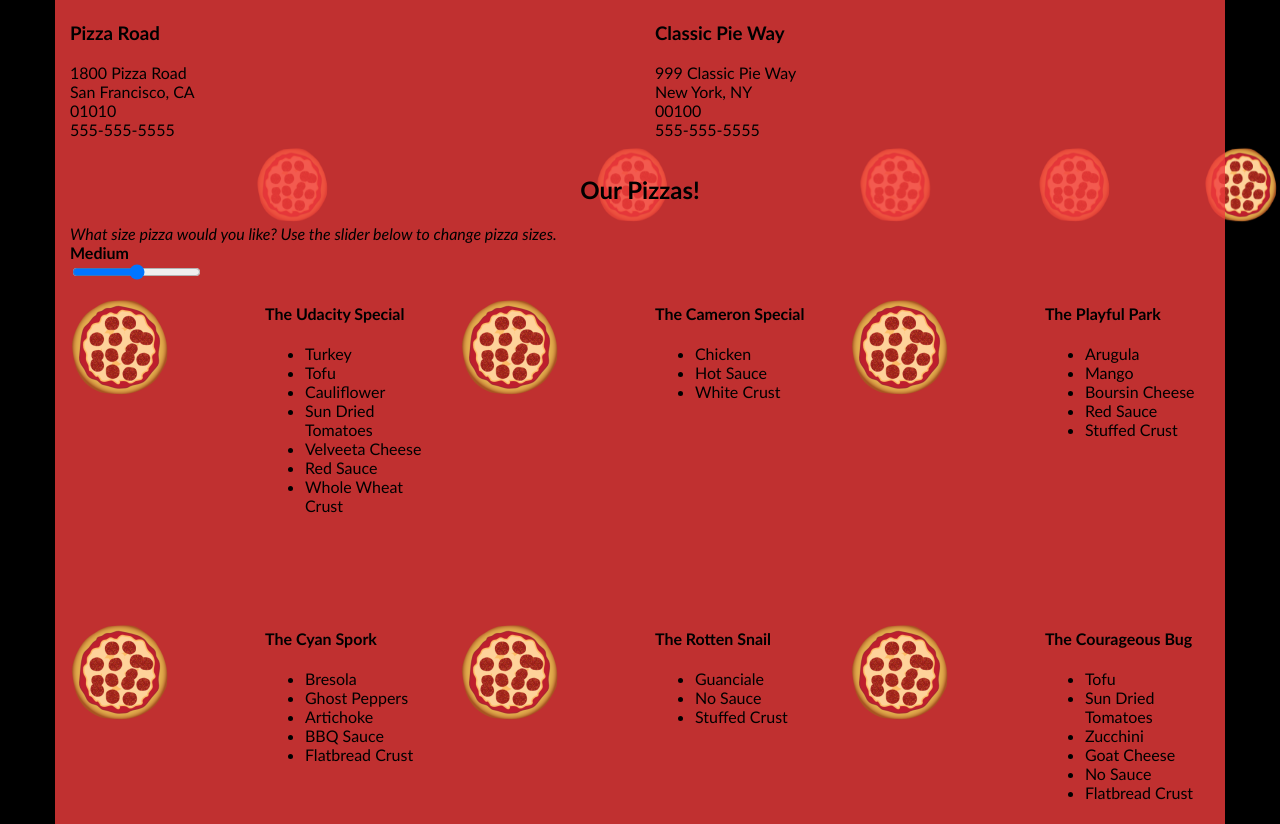
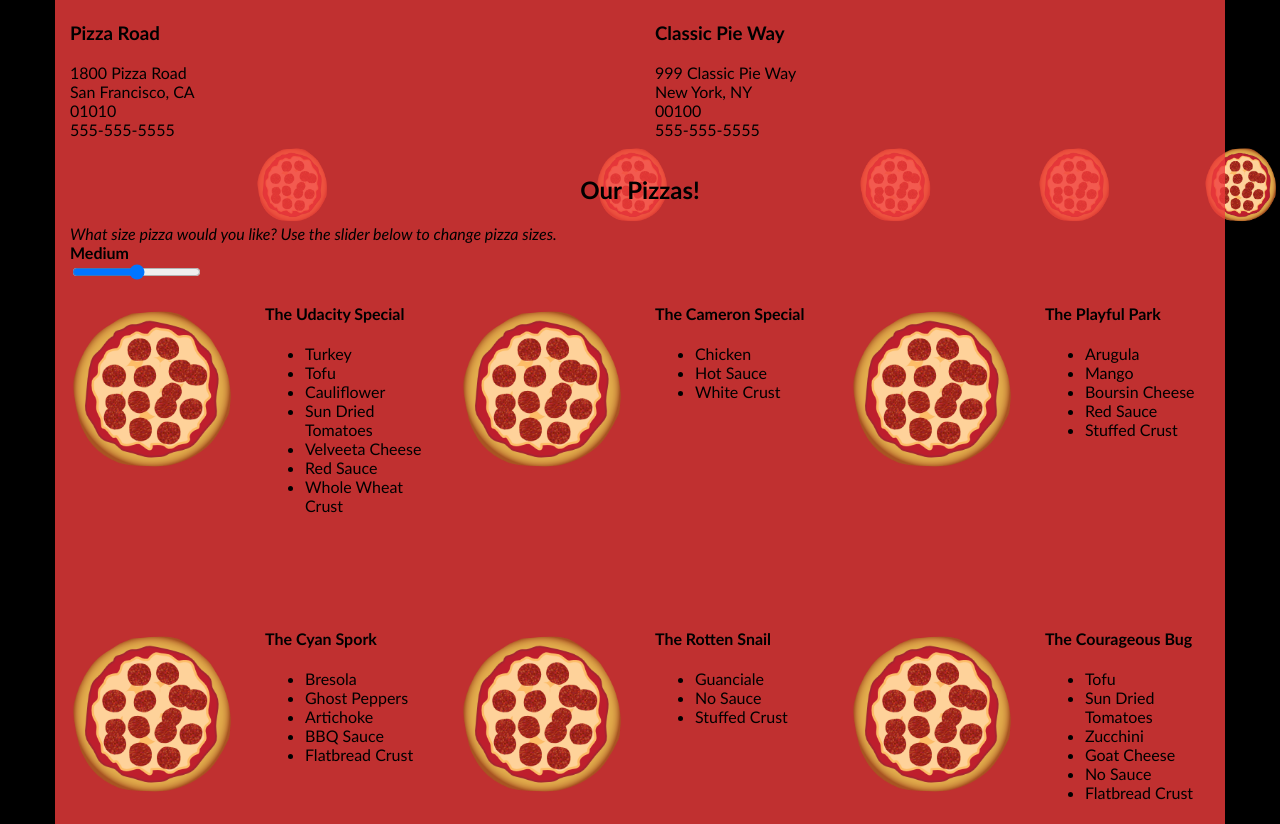
Before and after one commit to dardmore/Project4, a plain HTML site: page Optimized/views/pizza.html in a window 1280 px wide. Shown: the part 633-1457 px from the top of the page. Drawn offline with Linux system fonts and the light colour scheme.

Commit message:
Updated files in Optimized folder: Pizza.html will now use original pizza.png file.

```diff
--- a/Optimized/views/js/main.js
+++ b/Optimized/views/js/main.js
@@ -378,7 +378,7 @@ var pizzaElementGenerator = function(i) {
   pizzaContainer.id = "pizza" + i;                // gives each pizza element a unique id
   pizzaImageContainer.classList.add("col-md-6");
 
-  pizzaImage.src = "images/pizza_opt.png";
+  pizzaImage.src = "images/pizza.png";
   pizzaImage.classList.add("img-responsive");
   pizzaImageContainer.appendChild(pizzaImage);
   pizzaContainer.appendChild(pizzaImageContainer);
@@ -530,7 +530,7 @@ document.addEventListener('DOMContentLoaded', function() {
   for (var i = 0; i < 30; i++) {
     var elem = document.createElement('img');
     elem.className = 'mover';
-    elem.src = "images/pizza_opt.png";
+    elem.src = "images/pizza.png";
     elem.style.height = "100px";
     elem.style.width = "73.333px";
     elem.basicLeft = (i % cols) * s;
--- a/Optimized/views/pizza.html
+++ b/Optimized/views/pizza.html
@@ -104,7 +104,7 @@
         <div id="randomPizzas" class="row">
           <div id="pizza0" class="randomPizzaContainer" style="width:33.33%;">
             <div class="col-md-6">
-              <img src="images/pizza_opt.png" class="img-responsive">
+              <img src="images/pizza.png" class="img-responsive">
             </div>
             <div class="col-md-6">
               <h4>The Udacity Special</h4>
@@ -121,7 +121,7 @@
           </div>
           <div id="pizza1" class="randomPizzaContainer" style="width:33.33%;">
             <div class="col-md-6">
-              <img src="images/pizza_opt.png" class="img-responsive">
+              <img src="images/pizza.png" class="img-responsive">
             </div>
             <div class="col-md-6">
               <h4>The Cameron Special</h4>
```
Also changed, not shown: Optimized/views/images/pizza.png (added).
